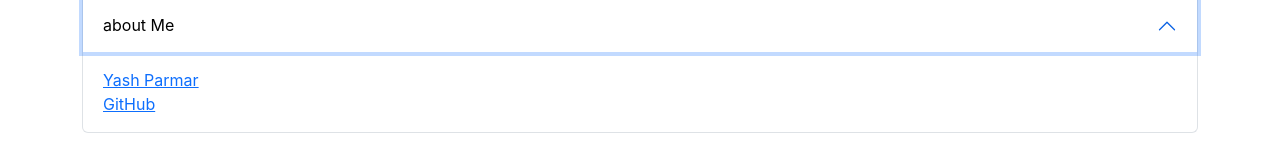
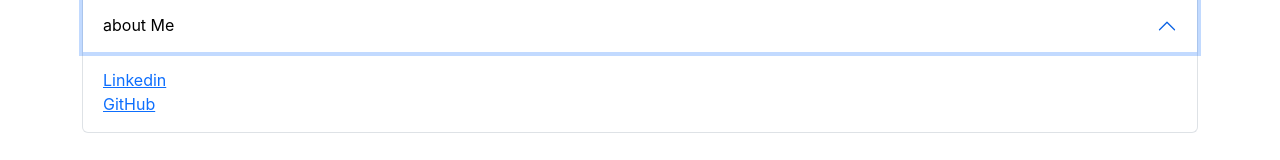
Before and after one commit to Yash4Parmar/Textify, a React (Create React App) app: page /about in a window 1280 px wide. Both pictures are taken after a click on the button "about Me". Shown: the part 235-395 px from the top of the page. Built offline with nearby package versions, Linux system fonts and the light colour scheme.

Commit message:
-add google analytics code

```diff
--- a/public/index.html
+++ b/public/index.html
@@ -12,6 +12,14 @@
     integrity="sha384-Zenh87qX5JnK2Jl0vWa8Ck2rdkQ2Bzep5IDxbcnCeuOxjzrPF/et3URy9Bv1WTRi" crossorigin="anonymous">
   <link rel="manifest" href="%PUBLIC_URL%/manifest.json" />
 
+  <script type="text/javascript">
+    (function (c, l, a, r, i, t, y) {
+      c[a] = c[a] || function () { (c[a].q = c[a].q || []).push(arguments) };
+      t = l.createElement(r); t.async = 1; t.src = "https://www.clarity.ms/tag/" + i;
+      y = l.getElementsByTagName(r)[0]; y.parentNode.insertBefore(t, y);
+    })(window, document, "clarity", "script", "eld9g7mr6m");
+  </script>
+
   <title>Textify | customize your text | Check your typing speed</title>
 </head>
 
--- a/src/components/About.js
+++ b/src/components/About.js
@@ -59,12 +59,11 @@ export default function About(props) {
                         </h2>
                         <div id="collapseThree" className="accordion-collapse collapse" aria-labelledby="headingThree" data-bs-parent="#accordionExample">
                             <div className="accordion-body">
-                                <a rel="noreferrer" target={"_blank"} href="https://www.linkedin.com/in/-yash-parmar/"> Yash Parmar</a>
+                                <a rel="noreferrer" target={"_blank"} href="https://www.linkedin.com/in/-yash-parmar/">Linkedin</a>
                                 <br />
                                 <a rel="noreferrer" target={"_blank"} href="https://github.com/Yash4Parmar"> GitHub</a>
                             </div>
                         </div>
-
                     </div>
                 </div>
             </div >
```
